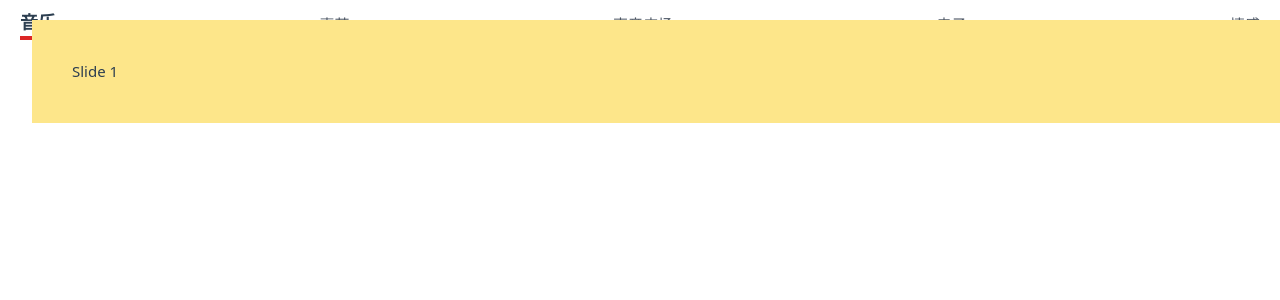
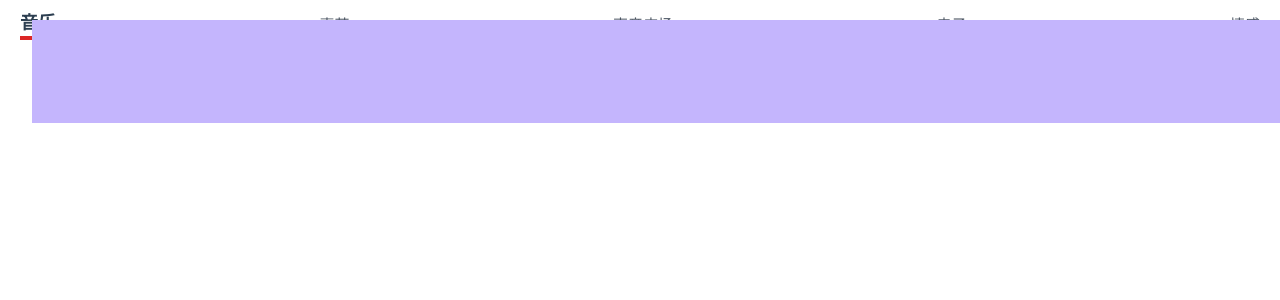
Before and after one commit to SJXGITHUB/vue-project, a Vue app: page /tea in a window 1280 px wide. Shown: the top 300 px of the page. Built offline with nearby package versions, Linux system fonts and the light colour scheme.

Commit message:
1.喜茶页

```diff
--- a/src/App.vue
+++ b/src/App.vue
@@ -4,12 +4,12 @@ import HomeHeader from '@/components/Header.vue';
 
 </script>
 
-<template>
+<template >
   <home-header ></home-header>
 
   <router-view />
 </template>
 
-<style scoped>
+<style >
 
 </style>
--- a/src/pages/tea/components/Swiper.vue
+++ b/src/pages/tea/components/Swiper.vue
@@ -6,44 +6,37 @@
 -->
 
 <template>
-  <div class="my-5  ">
+  <div class="my-5">
   <swiper
     :loop="true"
-      :autoplay="true"
+    :spaceBetween="30"
+    :centeredSlides="true"
+    :autoplay="{
+      delay: 3000,
+      disableOnInteraction: true,
+    }"
+    :pagination="{
+      clickable: true,
+    }"
     :modules="modules"
-      :slides-per-view="1"
-      :space-between="50"
-      @swiper="onSwiper"
-      class=""
   >
-      <swiper-slide>
-        <div class="w-full  bg-yellow-200 p-10 swiper-autoheight">Slide 1</div>
-      </swiper-slide>
-      <swiper-slide>
-        <div class="w-full  bg-yellow-200 p-10 swiper-autoheight">Slide 2</div>
-      </swiper-slide>
-      <swiper-slide>
-        <div class="w-full  bg-yellow-200 p-10 swiper-autoheight">Slide 3</div>
-      </swiper-slide>
-      <swiper-slide>
-        <div class="w-full  bg-yellow-200 p-10 swiper-autoheight">Slide 4</div>
-      </swiper-slide>
-      <swiper-slide>
-        <div class="w-full  bg-yellow-200 p-10 swiper-autoheight">Slide 5</div>
+
+    <swiper-slide v-for="(item ,index)  of swiperList" :key="index">
+     <div class="py-10  w-full bg-purple-300">{{ item }}</div>
     </swiper-slide>
 
   </swiper>
-
   </div>
 </template>
 
 <script>
-import { A11y, Navigation, Pagination, Scrollbar } from 'swiper';
+import { A11y, Autoplay, Navigation, Pagination, Scrollbar } from 'swiper';
 import { Swiper, SwiperSlide } from 'swiper/vue';
 import 'swiper/css';
 import 'swiper/css/navigation';
 import 'swiper/css/pagination';
 import 'swiper/css/scrollbar';
+import { height } from 'tailwindcss/lib/plugins';
 
 export default {
   name: 'TeaSwiper',
@@ -51,23 +44,14 @@ export default {
     Swiper,
     SwiperSlide,
   },
-  data() {
-    return {
-      spaceBetween: 30,
-    };
+data(){
+    return{
+      swiperList:['11','222','333','444']
+    }
 },
   setup() {
-    const onSwiper = (swiper) => {
-      console.log(swiper);
-    };
-    // const onSlideChange = () => {
-    //   console.log('slide change');
-    // };
-
     return {
-      onSwiper,
-      // onSlideChange,
-      modules: [Navigation, Pagination, Scrollbar, A11y],
+      modules: [Autoplay,Navigation, Pagination, Scrollbar, A11y],
     };
   },
 
```
Lines whose indentation alone changed are shown as unchanged.
